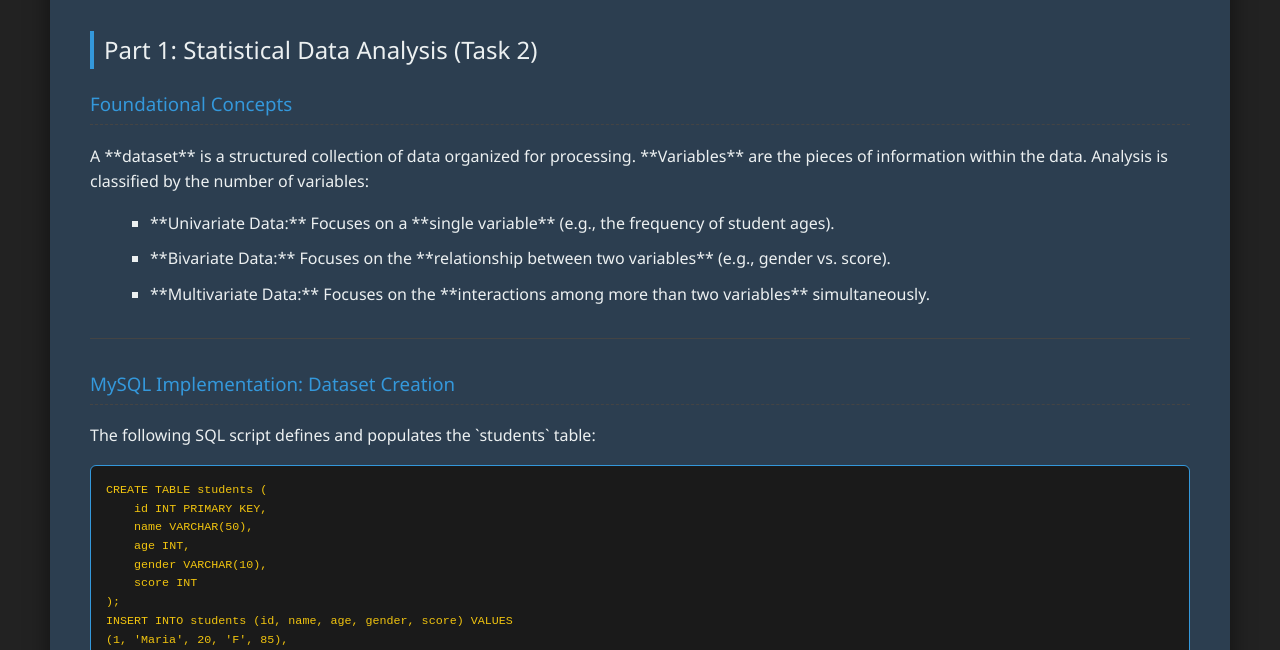
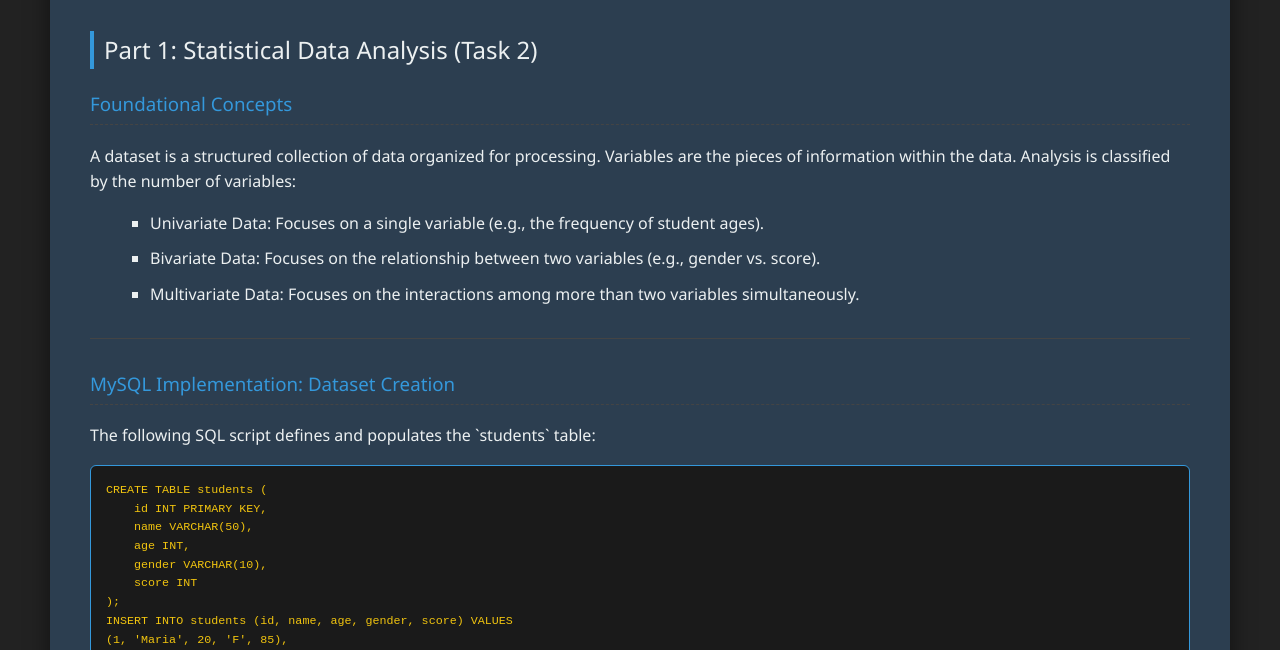
Before and after one commit to mahbubaguliyeva1/Statistickstask2, a plain HTML site: page index.html in a window 1280 px wide. Shown: the part 150-800 px from the top of the page. Drawn offline with Linux system fonts and the light colour scheme.

Commit message:
Statisticstask2

```diff
--- a/index.html
+++ b/index.html
@@ -169,11 +169,11 @@
             <h2>Part 1: Statistical Data Analysis (Task 2)</h2>
 
             <h3>Foundational Concepts</h3>
-            <p>A **dataset** is a structured collection of data organized for processing. **Variables** are the pieces of information within the data. Analysis is classified by the number of variables:</p>
+            <p>A dataset is a structured collection of data organized for processing. Variables are the pieces of information within the data. Analysis is classified by the number of variables:</p>
             <ul class="concept-list">
-                <li>**Univariate Data:** Focuses on a **single variable** (e.g., the frequency of student ages).</li>
-                <li>**Bivariate Data:** Focuses on the **relationship between two variables** (e.g., gender vs. score).</li>
-                <li>**Multivariate Data:** Focuses on the **interactions among more than two variables** simultaneously.</li>
+                <li>Univariate Data: Focuses on a single variable (e.g., the frequency of student ages).</li>
+                <li>Bivariate Data: Focuses on the relationship between two variables (e.g., gender vs. score).</li>
+                <li>Multivariate Data: Focuses on the interactions among more than two variables simultaneously.</li>
             </ul>
 
             <hr>
```
